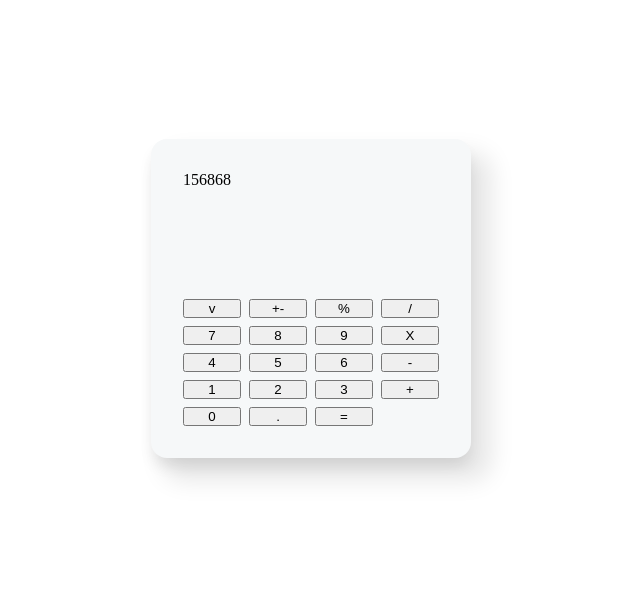
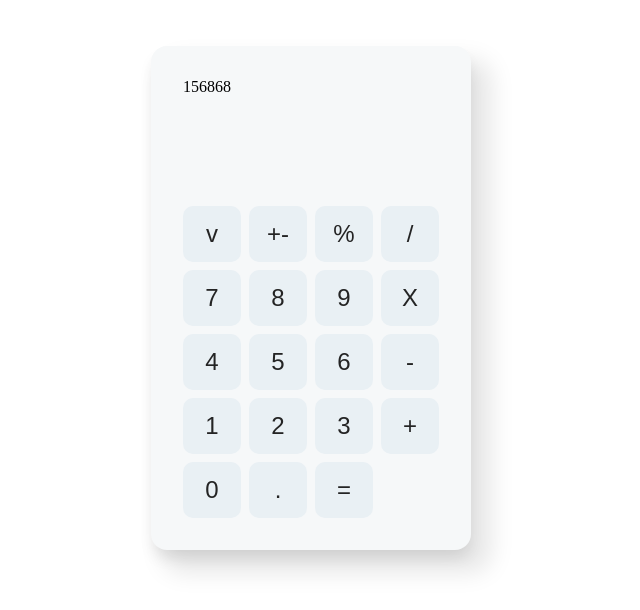
Before and after one commit to tmchuynh/react-calculator, a React (Create React App) app: page / in a window 1280 px wide. Shown: the part 134-744 px from the top of the page, without its empty margins (329-969 px from the left). Built offline with nearby package versions, Linux system fonts and the light colour scheme; the HTML template or start-up script is replaced by a standard one; a web font is replaced by a local one.

Commit message:
Add class name for buttons

```diff
--- a/src/components/Button.js
+++ b/src/components/Button.js
@@ -2,7 +2,7 @@ import React from 'react'
 
 const Button = ({value}) => {
   return (
-    <button>{value}</button>
+    <button className="button">{value}</button>
   )
 }
 
```
